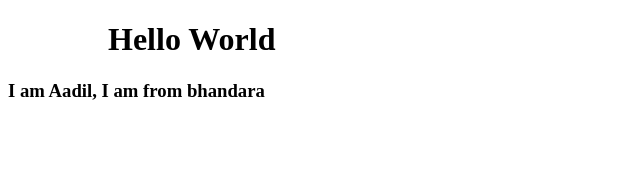
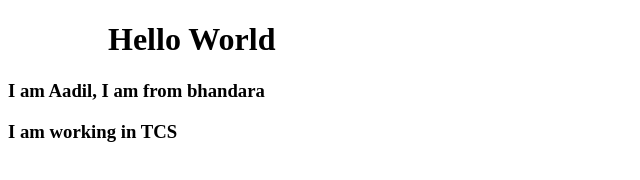
Before and after one commit to aadilsheikh18/Aadil1, a plain HTML site: page index.html in a window 1280 px wide. Shown: the whole page, without its empty margins (0-640 px from the left). Drawn offline with Linux system fonts and the light colour scheme.

Commit message:
1st new commit

```diff
--- a/index.html
+++ b/index.html
@@ -8,5 +8,6 @@
 <body>
     <h1 style="display: flexbox; padding-left: 100px;">Hello World</h1>
     <h3>I am Aadil, I am from bhandara</h3>
+    <h3>I am working in TCS</h3>
 </body>
 </html>
```
